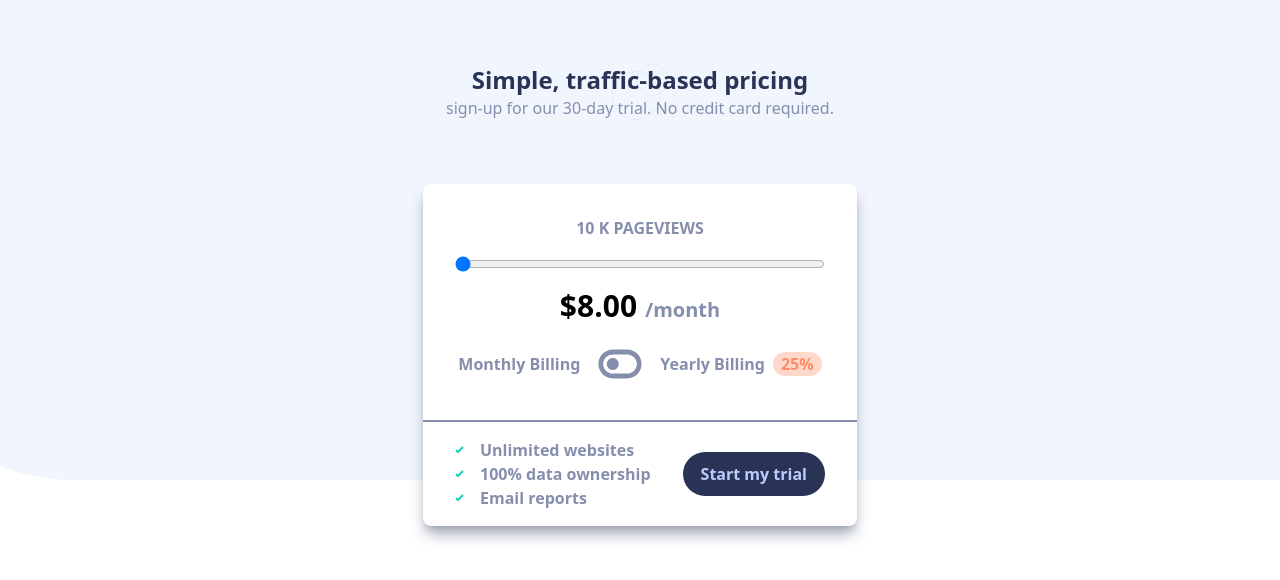
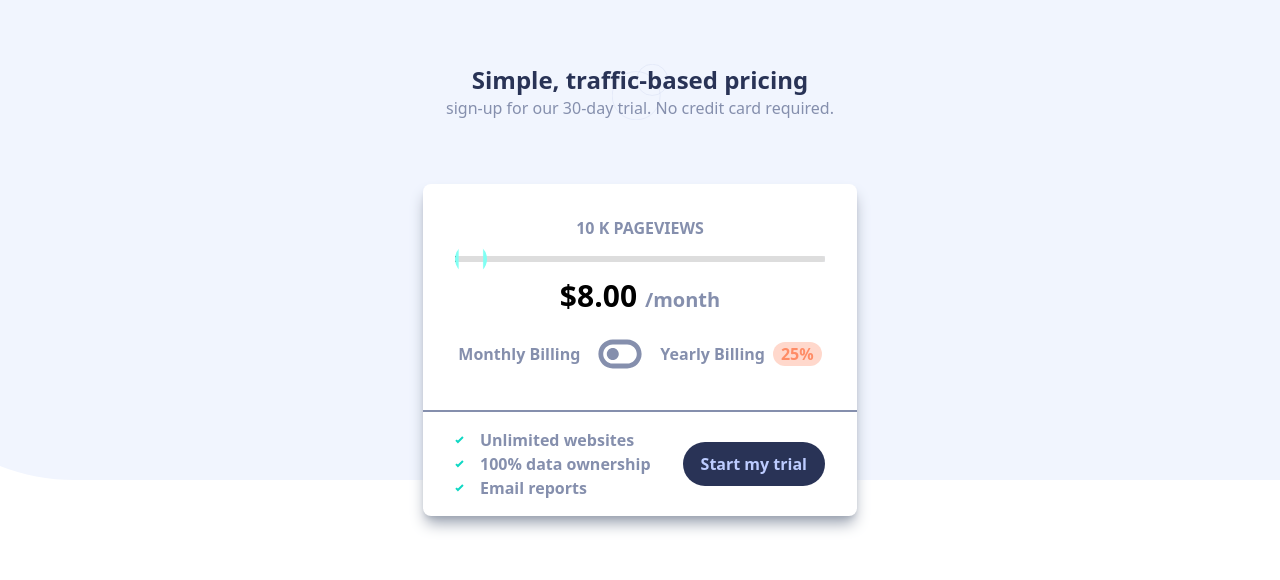
Before and after one commit to emmanueltn007/front-end-mentor-challenges-junior-2, a React (Vite) app in the folder interactive-pricing-component/: page / in a window 1280 px wide. Shown: the top 580 px of the page. Built offline with nearby package versions, Linux system fonts and the light colour scheme.

Commit message:
customized the slider

```diff
--- a/interactive-pricing-component/src/App.jsx
+++ b/interactive-pricing-component/src/App.jsx
@@ -26,7 +26,15 @@ function App() {
             <h2 className="text-[hsl(225,20%,60%)] text-center font-semibold">
               {views} {amount >= 36 ? "M" : "K"} PAGEVIEWS
             </h2>
-            <input className="border-none" min="8" max="36" type="range" value={amount} onChange={(e) => setAmount(Number(e.target.value))} />
+            <input className="border-none" min="8" max="36" type="range" value={amount} onChange={(e) => setAmount(Number(e.target.value))}
+              style={{
+                background: `linear-gradient(to right,
+                black 0%,
+                black ${amount}%,
+                #e5e8eb ${amount}%,
+                #e5e7eb 100%)`
+              }}
+            />
             <p className="text-center text-3xl font-bold">
               ${finalAmount.toFixed(2)}{" "}
               <span className="text-[hsl(225,20%,60%)] text-xl font-semibold">
--- a/interactive-pricing-component/src/index.css
+++ b/interactive-pricing-component/src/index.css
@@ -1 +1,55 @@
 @import "tailwindcss";
+
+input[type="range"] {
+    -webkit-appearance: none;
+    width: 100%;
+    background: transparent;
+    cursor: pointer;
+}
+
+input[type="range"]::-webkit-slider-runnable-track {
+    height: 6px;
+    background: #ddd;
+    border-radius: 999px;
+}
+
+input[type="range"]::-moz-range-track {
+    height: 6px;
+    background: #ddd;
+    border-radius: 999px;
+}
+
+/* Chrome, Edge, Safari */
+input[type="range"]::-webkit-slider-thumb {
+    -webkit-appearance: none;
+    height: 32px;
+    width: 32px;
+    border-radius: 50%;
+    background-image: url('/images/icon-slider.svg');
+    background-size: cover;
+    background-position: center;
+    background-repeat: no-repeat;
+    margin-top: -13px;
+}
+
+/* Firefox */
+input[type="range"]::-moz-range-thumb {
+    height: 32px;
+    width: 32px;
+    border-radius: 50%;
+    background-image: url('/images/icon-slider.svg');
+    background-size: contain;
+    background-position: center;
+    background-repeat: no-repeat;
+    border: none;
+}
+
+input[type="range"] {
+    background: linear-gradient(
+        to right,
+        black 0%,
+        black 50%,
+        #e5e7eb 50%,
+        #e5e7eb 100%
+    );
+}
```
